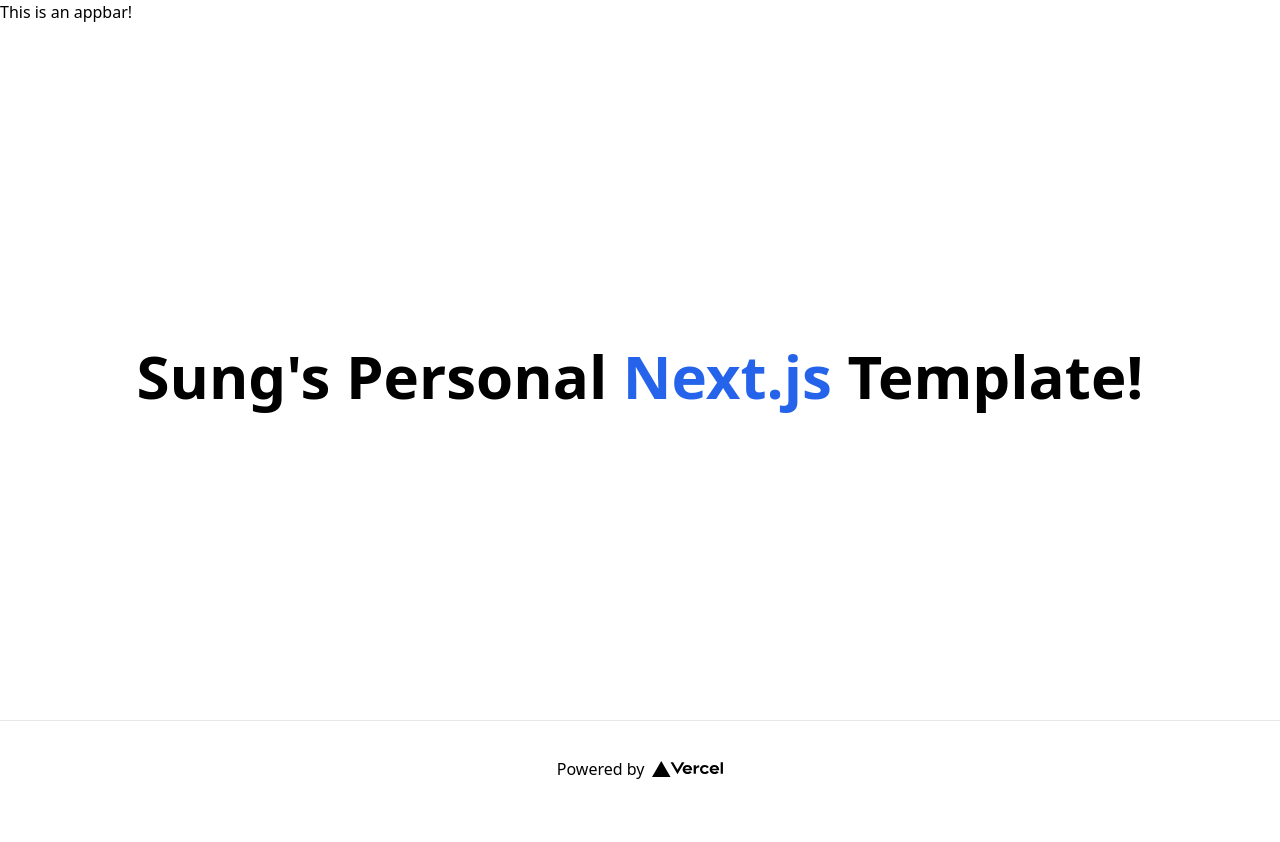
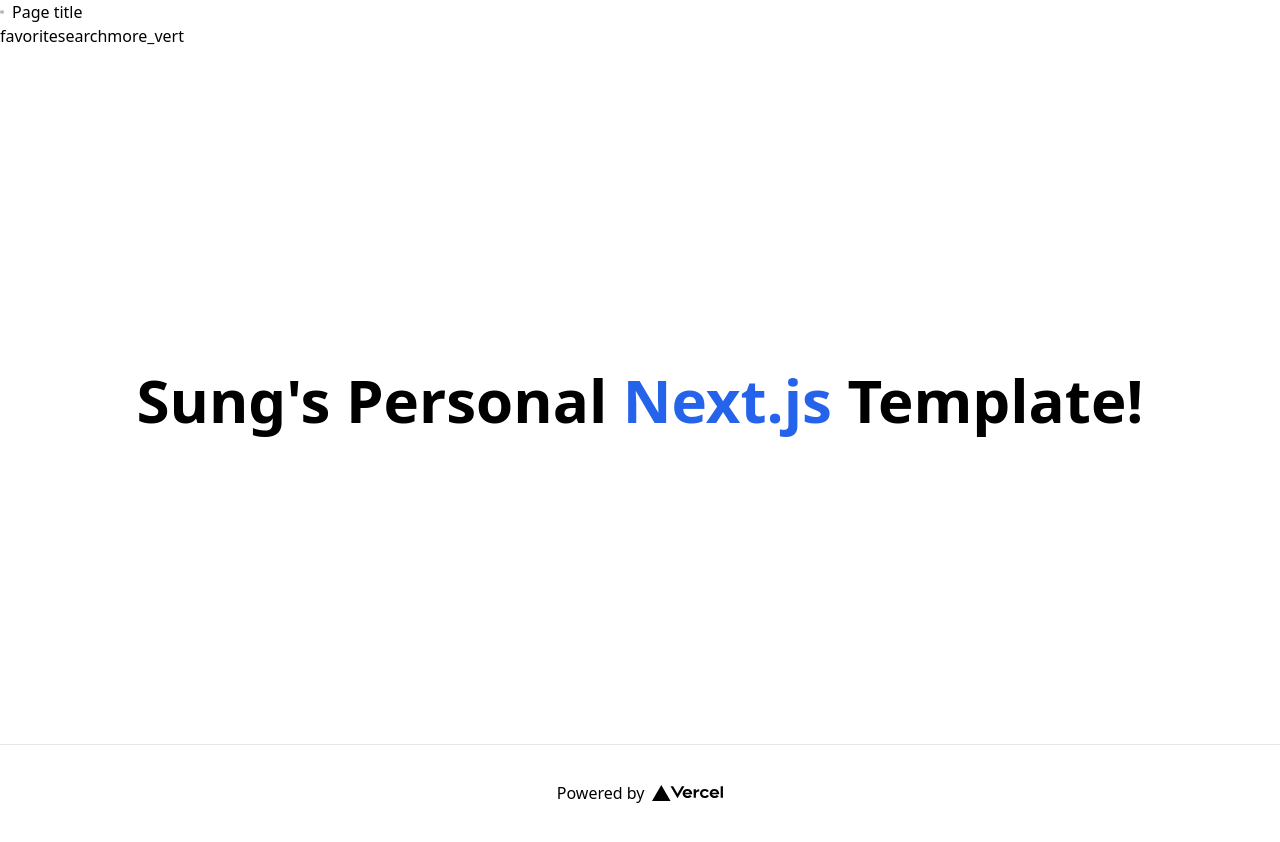
Before and after one commit to dance2die/demo.tailwind.breakpoint.theme, a Next.js app: page / in a window 1280 px wide. Shown: the top 842 px of the page. Built offline with nearby package versions, Linux system fonts and the light colour scheme.

Commit message:
Created a theme color

```diff
--- a/components/Appbar.tsx
+++ b/components/Appbar.tsx
@@ -2,9 +2,47 @@ import Link from 'next/link';
 
 function Appbar() {
 	return (
-		<section>
-			<h1>This is an appbar!</h1>
-		</section>
+		<header className="mdc-top-app-bar">
+			<div className="mdc-top-app-bar__row">
+				<section className="mdc-top-app-bar__section mdc-top-app-bar__section--align-start">
+					<button className="h-3 w-3" aria-label="Open navigation menu">
+						<svg
+							xmlns="http://www.w3.org/2000/svg"
+							className="h-1 w-1"
+							fill="none"
+							viewBox="0 0 24 24"
+							stroke="currentColor"
+						>
+							<path
+								strokeLinecap="round"
+								strokeLinejoin="round"
+								strokeWidth={2}
+								d="M4 6h16M4 12h16M4 18h16"
+							/>
+						</svg>
+						<p className="sr-only">Menu</p>
+					</button>
+					<span className="mdc-top-app-bar__title">Page title</span>
+				</section>
+				<section className="mdc-top-app-bar__section mdc-top-app-bar__section--align-end" role="toolbar">
+					<button
+						className="material-icons mdc-top-app-bar__action-item mdc-icon-button"
+						aria-label="Favorite"
+					>
+						favorite
+					</button>
+					<button className="material-icons mdc-top-app-bar__action-item mdc-icon-button" aria-label="Search">
+						search
+					</button>
+					<button
+						className="material-icons mdc-top-app-bar__action-item mdc-icon-button"
+						aria-label="Options"
+					>
+						more_vert
+					</button>
+				</section>
+			</div>
+		</header>
 	);
 }
 
--- a/tailwind.config.js
+++ b/tailwind.config.js
@@ -11,13 +11,37 @@ const screens = {
 	'2xl': { min: '1440px' }
 };
 
+/**
+ * Custom Material Design theme colors
+ * @see https://material.io/design/color/the-color-system.html#color-theme-creation
+ * @see https://tailwindcss.com/docs/customizing-colors#extending-the-defaults
+ * @see https://material.io/resources/color/#!/?view.left=1&view.right=1&primary.color=db1f5e&secondary.color=ffc600&primary.text.color=ffffff
+ */
+const colors = {
+	primary: '#db1f5d',
+	'primary-light': '#a30035',
+	'primary-dark': '#ff5e8b',
+	secondary: '#ffc600',
+	'secondary-light': '#fff94f',
+	'secondary-dark': '#c79600',
+	background: '#fff',
+	surface: '#fff',
+	error: '#b00020',
+	'on-primary': '#fff',
+	'on-secondary': '#000',
+	'on-background': '#000',
+	'on-surface': '#000',
+	'on-error': '#fff'
+};
+
 module.exports = {
 	mode: 'jit',
 	purge: [ './pages/**/*.{js,ts,jsx,tsx}', './components/**/*.{js,ts,jsx,tsx}' ],
 	darkMode: false, // or 'media' or 'class'
 	theme: {
 		extend: {
-			screens
+			screens,
+			colors
 		}
 	},
 	variants: {
```
